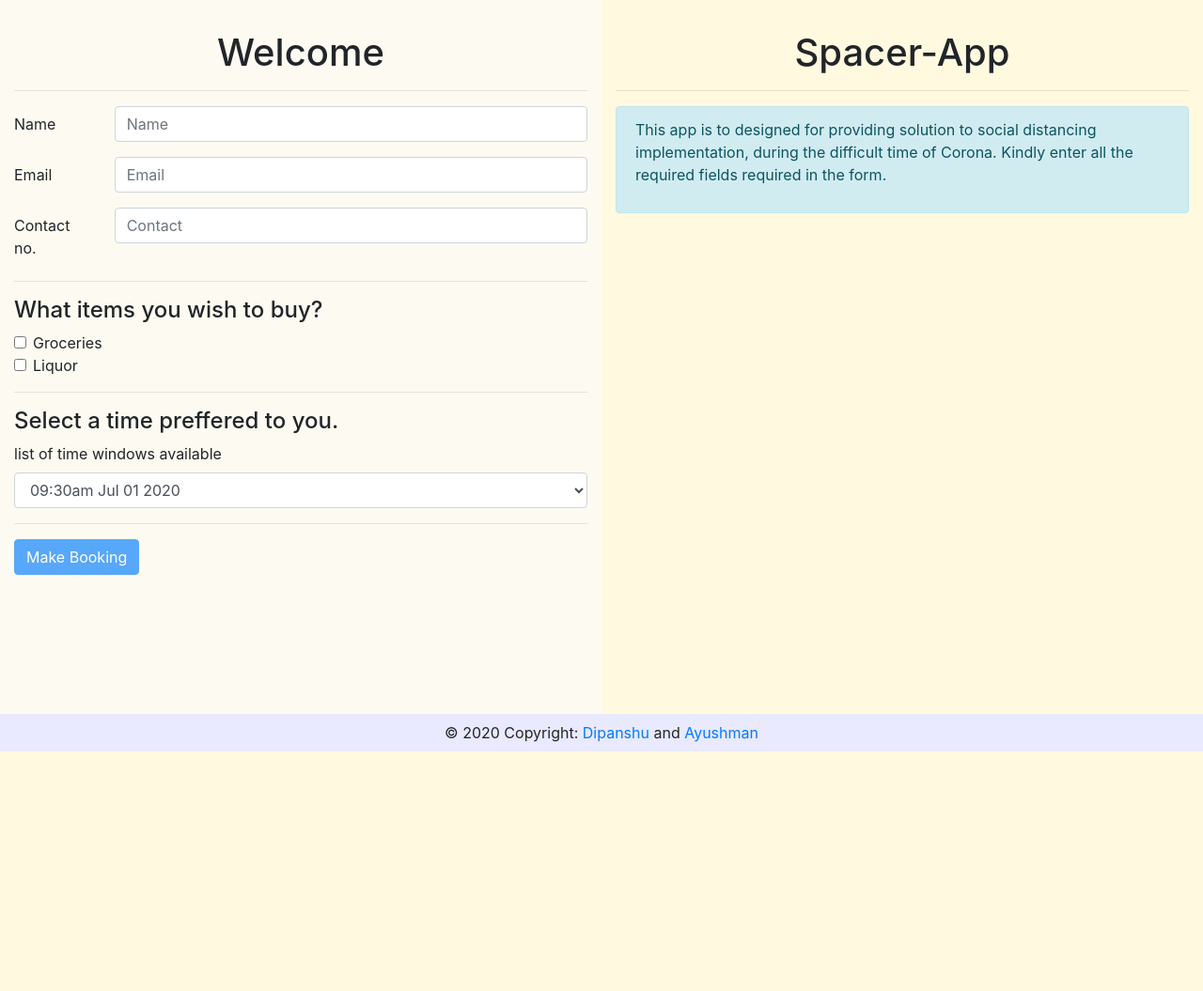
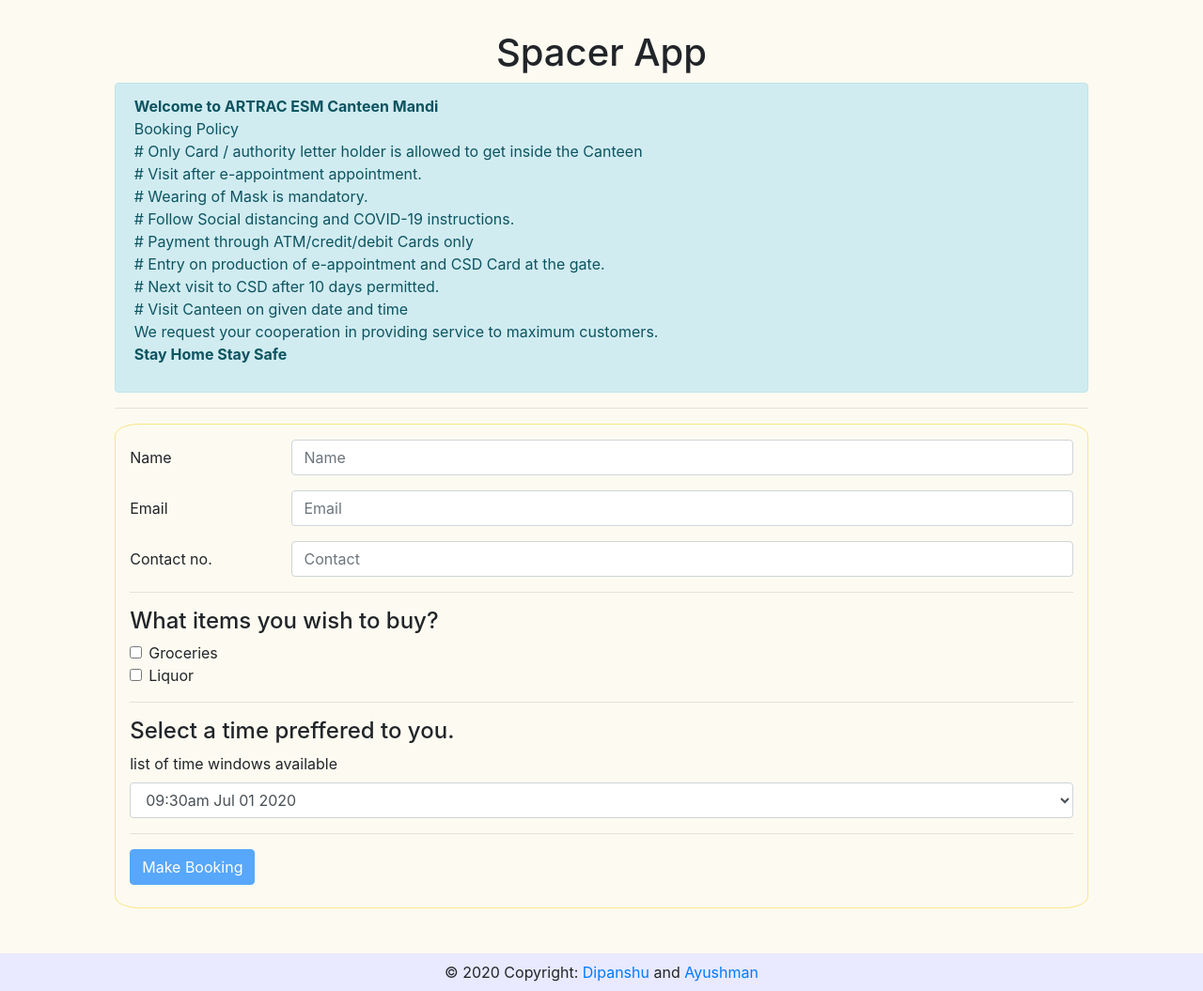
Before and after one commit to dipanshu231099/spacer-app, a PHP site: page / in a window 1280 px wide. Shown: the whole page at 94% size. Before the commit the page ends 800 px from the top, so only its background shows below. Run offline with PHP 8.4, Linux system fonts and the light colour scheme; data that the repository does not hold is empty; a stand-in replaces the project's code that opens the database connection.

Commit message:
added message

```diff
--- a/index.php
+++ b/index.php
@@ -68,9 +68,37 @@
 <body>
     <div class="container-fluid">
         <div class="row">
+            <div class="col-sm-1 landing-page"></div>
+            <div class="col-sm-10 landing-page">
+                <h1 style="text-align: center;">Spacer App</h1>
+                <div class="alert alert-info" role="alert">
+                    <p>
+                   <strong>Welcome to ARTRAC ESM Canteen Mandi</strong>
+                        <br>
+                        Booking Policy
+                        <br>
+                        #  Only Card / authority letter holder is allowed to get inside the Canteen
+                         <br>
+                        #  Visit after e-appointment appointment.
+                        <br>
+                        #  Wearing of Mask is mandatory.
+                        <br>
+                        #  Follow Social distancing and COVID-19 instructions.
+                        <br>
+                        # Payment through ATM/credit/debit Cards only
+                        <br>
+                        # Entry on production of e-appointment and CSD Card at the gate.
+                        <br>
+                        # Next visit to CSD after 10 days permitted.
+                        <br>
+                        # Visit Canteen on given date and time
+                        <br>
+                        We request your cooperation in providing service to maximum customers.
+                        <br>
 
-            <div class="col-sm-6 left-pane">
-                <h1 style="text-align: center;">Welcome</h1>
+                        <strong> Stay Home Stay Safe </strong>
+                    </p>
+                </div>
                 <hr>
                 <form action="<?php echo htmlspecialchars($_SERVER["PHP_SELF"]);?>" method="POST">
                     <div class="form-group row">
@@ -143,8 +171,8 @@
                     <button type="submit" id='submit' class="btn btn-primary mb-2" disabled>Make Booking</button>
                 </form>
             </div>
-
-            <div class="col-sm-6 right-pane">
+            <div class="col-sm-1 landing-page"></div>
+            <!-- <div class="col-sm-6 right-pane">
                 <h1 style="text-align: center;">Spacer-App</h1>
                 <hr>
                 <div class="alert alert-info" role="alert">
@@ -153,7 +181,7 @@
                         Kindly enter all the required fields required in the form.
                     </p>
                 </div>
-            </div>
+            </div> -->
         </div>
     </div>
 </body>
--- a/stylesheets/style.css
+++ b/stylesheets/style.css
@@ -20,3 +20,14 @@
   height: 5vh;
   margin: 0 !important;
 }
+
+.landing-page {
+  padding: 2.5%;
+  background-color: #fdfbf1;
+}
+
+.landing-page form {
+  border: solid 1px #fae589;
+  padding: 1.5%;
+  border-radius: 2.5%;
+}
```
